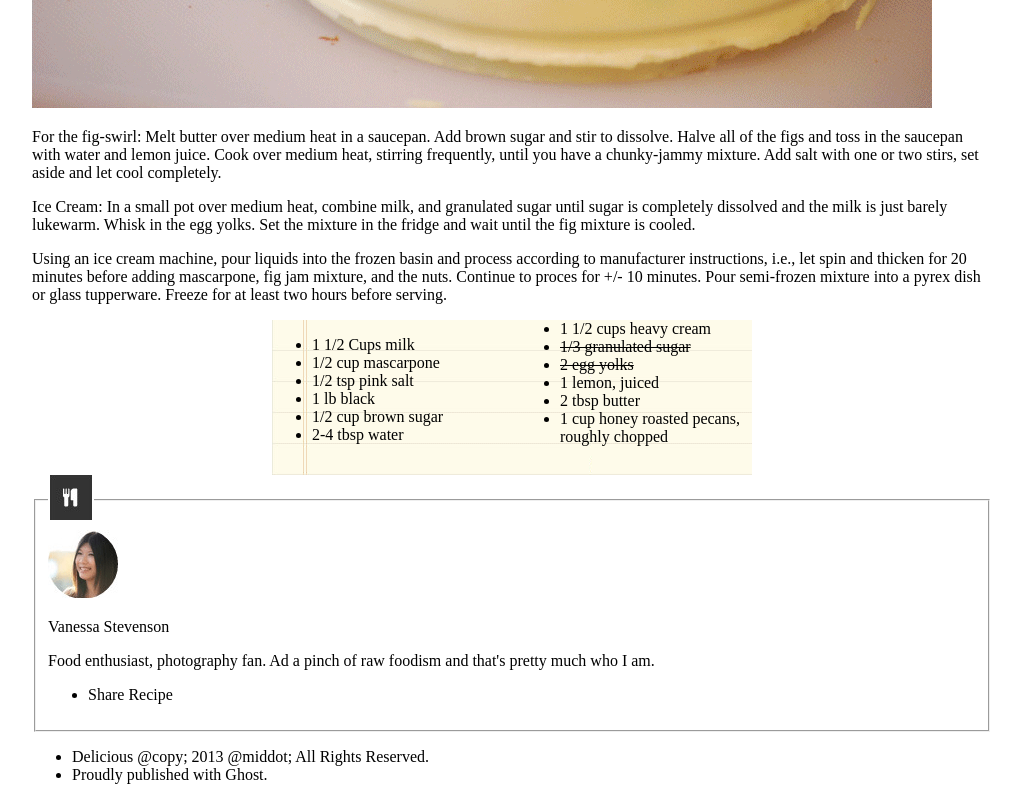
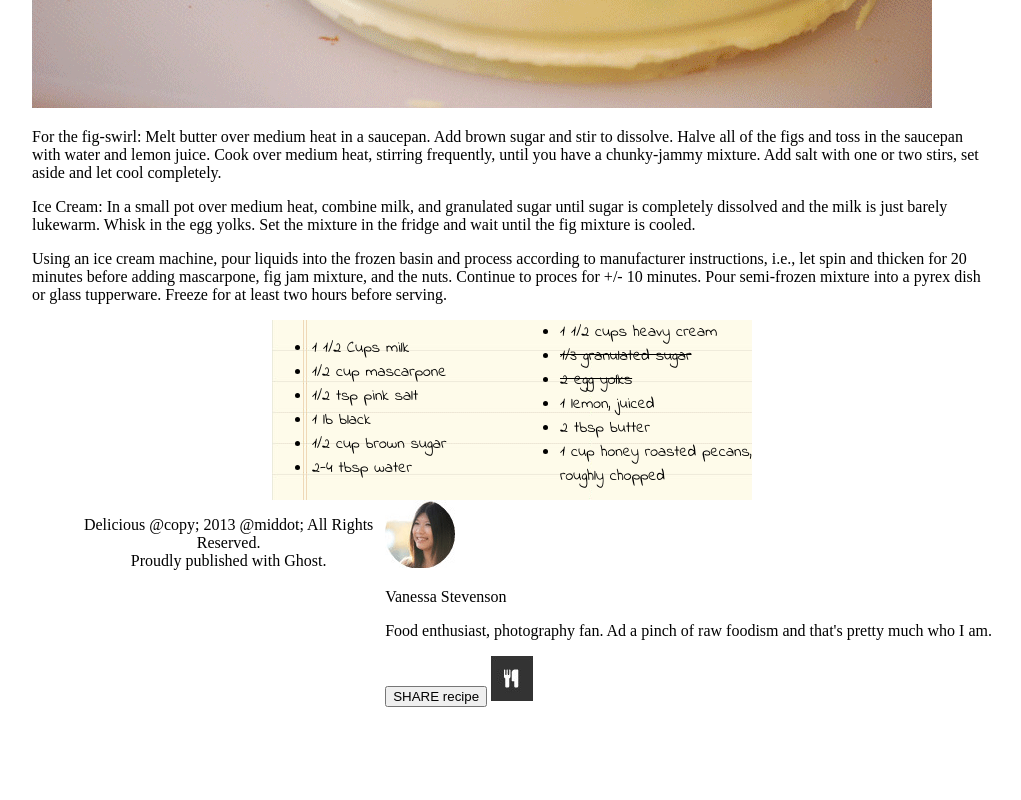
Before and after one commit to icathaid/chocolate-pizza, a plain HTML site: page index.html in a window 1280 px wide. Shown: the part 831-1631 px from the top of the page, without its empty margins (128-1149 px from the left). After the commit the page ends 1538 px from the top, so only its background shows below. Drawn offline with Linux system fonts and the light colour scheme; a web font is replaced by a local one.

Commit message:
fingers crossed

```diff
--- a/css/style.css
+++ b/css/style.css
@@ -1,9 +1,10 @@
 #notecard {
     display: block;
+    font-family: 'Indie Flower', sans-serif;
     margin-left: auto;
     margin-right: auto;
     width: 50%;
-    height: 155px;
+    height: 180px;
     background-image: url("../img/list-bg.png");
     background-repeat: no-repeat;
     column-count: 2;
@@ -14,3 +15,21 @@
 #strikethrough {
     text-decoration: line-through;
 }
+#vanessa {
+    display: inline-block;
+    float: right;
+}
+#vanessaimg {
+    display: inline-block;
+    margin-left: 0px;
+}
+#footer {
+    display: block;
+    text-align: center;
+    list-style: none;
+    margin-left: auto;
+    margin-right: auto;
+}
+#logo {
+    display: inline-block;
+}
--- a/index.html
+++ b/index.html
@@ -8,6 +8,7 @@
   <link rel="stylesheet" type="text/css" media="screen" href="css/style.css"/>
   <link rel="stylesheet" type="text/css" media="screen" href="style.css"/>
   <link href="https://fonts.googleapis.com/css?family=Mr+Bedfort" rel="stylesheet"/>
+  <link href="https://fonts.googleapis.com/css?family=Indie+Flower" rel="stylesheet">
   <title>Delicious Food Blog</title>
 </head>
 
@@ -60,18 +61,15 @@
   <li>1 cup honey roasted pecans, roughly chopped</li>
 </ul>
 </div>
-
-<footer>
-<fieldset>
-<img src="img/van-pic.png" alt="Vanessa Stevenson"></img>
+<div id="vanessa">
+<img id="vanessaimg" src="img/van-pic.png" alt="Vanessa Stevenson"></img>
 <p>Vanessa Stevenson<p>
 <p>Food enthusiast, photography fan.  Ad a pinch of raw foodism and that's pretty much who I am.</p>
-<ul>
-  <li>Share Recipe</li>
-</ul>
-<legend><img src="img/logo.png"/></legend>
-</fieldset>
-<ul>
+<button>SHARE recipe</button>
+<img id"logo" src="img/logo.png"/>
+</div>
+<footer>
+<ul id="footer">
   <li>Delicious @copy; 2013 @middot; All Rights Reserved.</li>
   <li>Proudly published with Ghost.</li>
 </ul>
```
